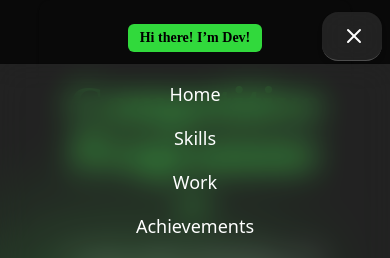
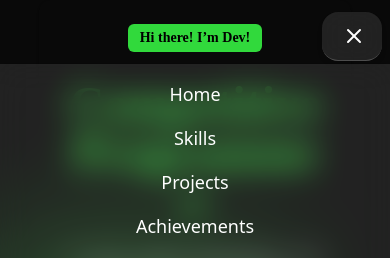
Before and after one commit to bhutanidev/portfolio, a Next.js app: page / in a window 390 px wide. Both pictures are taken after a click on the button 354 px from the left and 36 px from the top of the page. Shown: the top 258 px of the page. Built offline with nearby package versions, Linux system fonts and the light colour scheme; a web font is replaced by a local one.

Commit message:
navbar fixes

```diff
--- a/src/components/custom/Navbar.tsx
+++ b/src/components/custom/Navbar.tsx
@@ -9,7 +9,7 @@ import { usePathname } from 'next/navigation';
 const Navbar = () => {
   const [isOpen, setIsOpen] = useState(false);
   const pathname = usePathname()
-
+  const navlinks = ['Home', 'Skills', 'Projects', 'Achievements','Contact']
   return (
     <header className="fixed top-0 left-0 w-full z-50  ">
       <nav className="backdrop-blur-lg bg-white/10 border-b border-white/20 shadow-md px-5 py-3 ml-auto mx-2 flex items-center justify-around w-15 md:w-1/2 md:max-w-1/2  md:mx-auto rounded-2xl mt-3">
@@ -18,7 +18,7 @@ const Navbar = () => {
     {!isOpen &&
            (<div className="hidden gap-6 md:flex md:items-center md:justify-around ">
           {
-            ['Home', 'Skills', 'Projects', 'Achievements','Contact'].map((item) =>
+            navlinks.map((item) =>
                 {
                     return(
                 <Link
@@ -45,7 +45,7 @@ const Navbar = () => {
 
       {isOpen && (
         <div className="md:hidden absolute top-16 left-0 w-full bg-white/10 backdrop-blur-lg border-b border-white/20 shadow-md p-4 flex flex-col items-center space-y-4 rounded-b-2xl">
-          {['Home', 'Skills', 'Work', 'Achievements', 'Contact'].map((item) => (
+          {navlinks.map((item) => (
             <Link
               key={item}
               href={`#${item.toLowerCase()}`}
```
